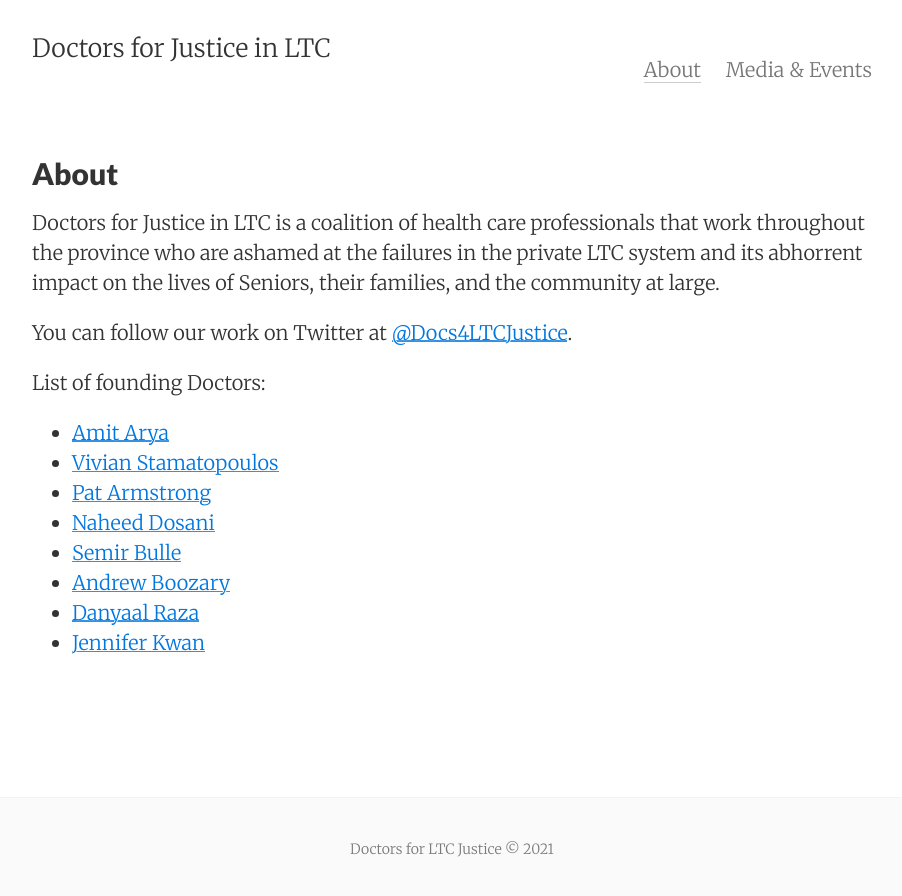
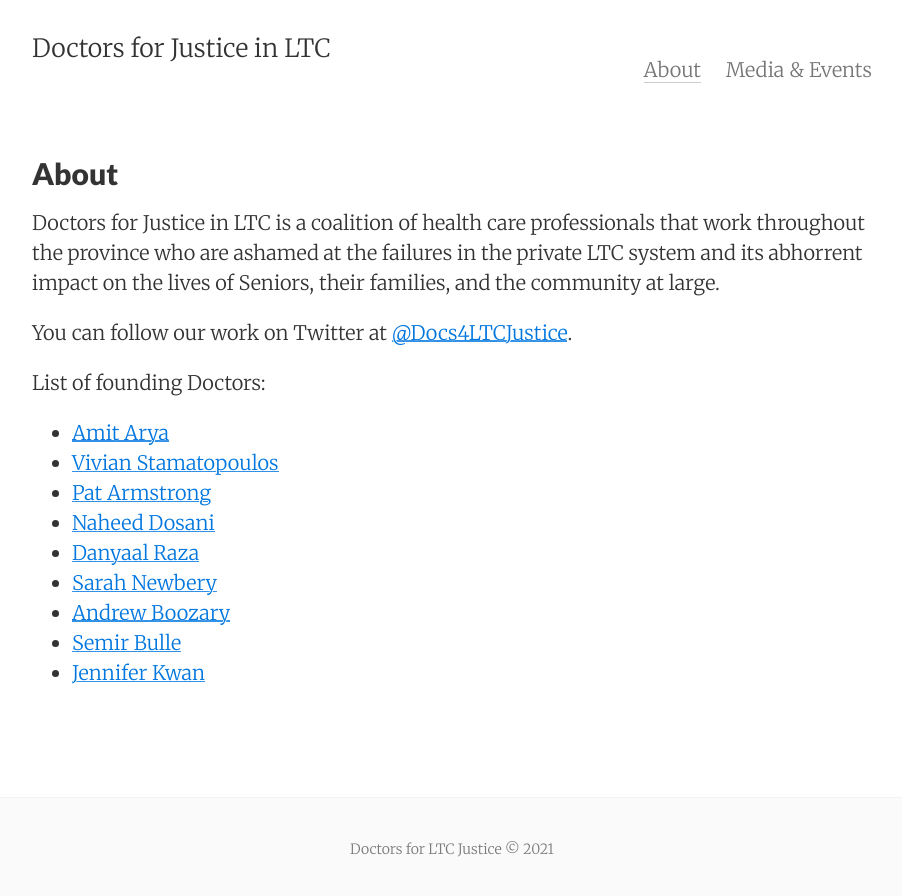
Before and after one commit to Docs4LTCJustice/Docs4LTCJustice.github.io, a Jekyll site: the page built from about.md, in a window 1280 px wide. Shown: the top 896 px of the page, without its empty margins (188-1090 px from the left). Built offline with Jekyll 4.4.1, drawn with Linux system fonts in a browser that asks for light colours.

Commit message:
Add files via upload

```diff
--- a/about.md
+++ b/about.md
@@ -15,7 +15,8 @@ List of founding Doctors:
 - [Vivian Stamatopoulos](https://twitter.com/DrVivianS)
 - [Pat Armstrong](https://en.wikipedia.org/wiki/Pat_Armstrong)
 - [Naheed Dosani](https://twitter.com/NaheedD)
+- [Danyaal Raza](https://twitter.com/DanyaalRaza)
+- [Sarah Newbery](https://twitter.com/snewbery1)
+- [Andrew Boozary](https://twitter.com/drandrewb)
 - [Semir Bulle](https://twitter.com/SemirBulle)
-- [Andrew Boozary](https://twitter.com/drandrewb)
-- [Danyaal Raza](https://twitter.com/DanyaalRaza)
 - [Jennifer Kwan](https://twitter.com/jkwan_md)
```
